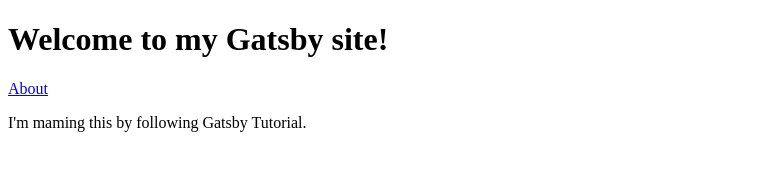
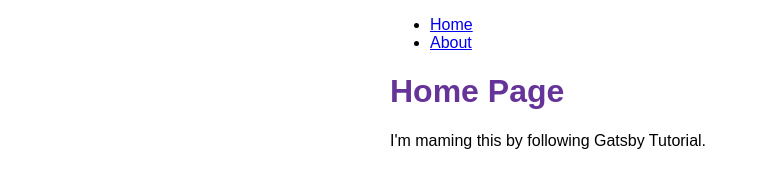
Before and after one commit to devs-akadisoft/my-first-gatsby-site, a Gatsby site: page / in a window 1280 px wide. Shown: the whole page, without its empty margins (0-760 px from the left). Built offline with nearby package versions, Linux system fonts and the light colour scheme; Gatsby itself is replaced by a stand-in of ours.

Commit message:
adding style

```diff
--- /dev/null
+++ b/src/components/layout.js
@@ -0,0 +1,24 @@
+import * as React from 'react'
+import { Link } from 'gatsby'
+import { container, heading, navLinks, navLinkItem, navLinkText } from './layout.module.css'
+
+const Layout = ({pageTitle, children}) => {
+    return (
+        <div className={container}>
+            <title>{pageTitle}</title>
+            <nav>
+                <ul className={navLinks}>
+                    <li className={navLinkItem}><Link to='/' className={navLinkText}>Home</Link></li>
+                    <li className={navLinkItem}><Link to='/about' className={navLinkText}>About</Link></li>
+                </ul>
+            </nav>
+
+            <main>
+                <h1 className={heading}>{pageTitle}</h1>
+                {children}
+            </main>
+        </div>
+    )
+}
+
+export default Layout
--- /dev/null
+++ b/src/components/layout.module.css
@@ -0,0 +1,23 @@
+.container {
+    margin: auto;
+    max-width: 500px;
+    font-family: sans-serif;
+}
+
+.heading {
+    color: rebeccapurple;
+}
+
+.nav-links {
+    display: flex;
+    list-style: none;
+    padding-left: 0;
+}
+
+.nav-link-item {
+    padding-right: 2rem;
+}
+
+.nav-link-text {
+    color: black;
+}
--- a/src/pages/index.js
+++ b/src/pages/index.js
@@ -1,14 +1,11 @@
 import * as React from "react"
-import { Link } from 'gatsby'
+import Layout from "../components/layout"
 
 const IndexPage = () => {
   return (
-    <main>
-      <title>Home Page</title>
-      <h1>Welcome to my Gatsby site!</h1>
-      <Link to="/about">About</Link>
+    <Layout pageTitle="Home Page">
       <p>I'm maming this by following Gatsby Tutorial.</p>
-    </main>
+    </Layout>
   )
 }
 
```
Also changed, not shown: src/pages/about.js (+4 -7 lines).
